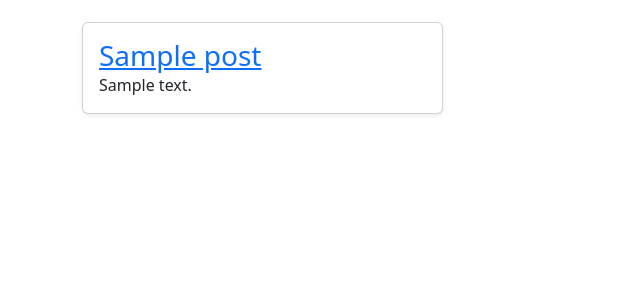
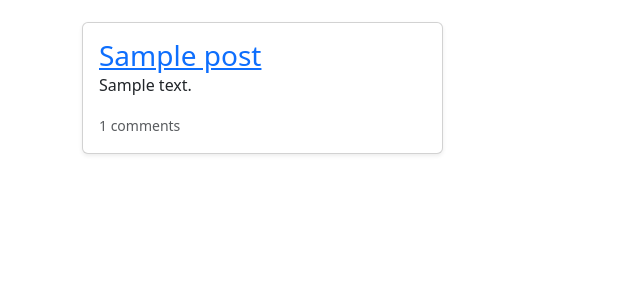
Before and after one commit to karabas94/advance_homework_8, a Django app: page /blog/my_post in a window 1280 px wide. Shown: the part 123-423 px from the top of the page, without its empty margins (0-640 px from the left). Run offline with Django 4.2, Linux system fonts and the light colour scheme; a user stored in the database is signed in; tables that the repository leaves empty hold one stand-in row (values such as "Sample post").

Commit message:
added additional annotate for my post list

```diff
--- a/blog/views.py
+++ b/blog/views.py
@@ -185,7 +185,8 @@ def my_draft(request):
 @login_required
 def my_post(request):
     post_list = Post.objects.filter(author=request.user, is_draft=False)
-    paginator = Paginator(post_list, 9)
+    queryset = post_list.annotate(comment_count=Count('comments', filter=Q(comments__is_reviewed=True)))
+    paginator = Paginator(queryset, 9)
     page_number = request.GET.get('page')
     page_obj = paginator.get_page(page_number)
     return render(request, 'blog/user_my_post_list.html',
--- a/templates/blog/user_my_post_list.html
+++ b/templates/blog/user_my_post_list.html
@@ -16,6 +16,7 @@
                                 <div class="card-body">
                                     <h3 class="mb-0"><a href="{% url 'blog:post_detail' post.pk %}">{{ post.title }}</a></h3>
                                     <p class="card-text">{{ post.short_description }}</p>
+                                    <small class="text-body-secondary">{{ post.comment_count }} comments</small>
                                 </div>
                             </div>
                         </div>
```
